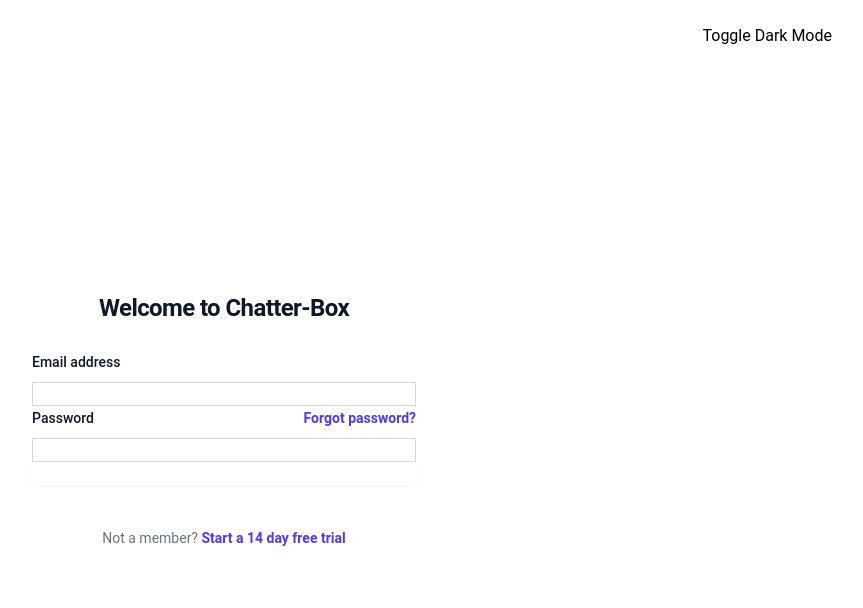
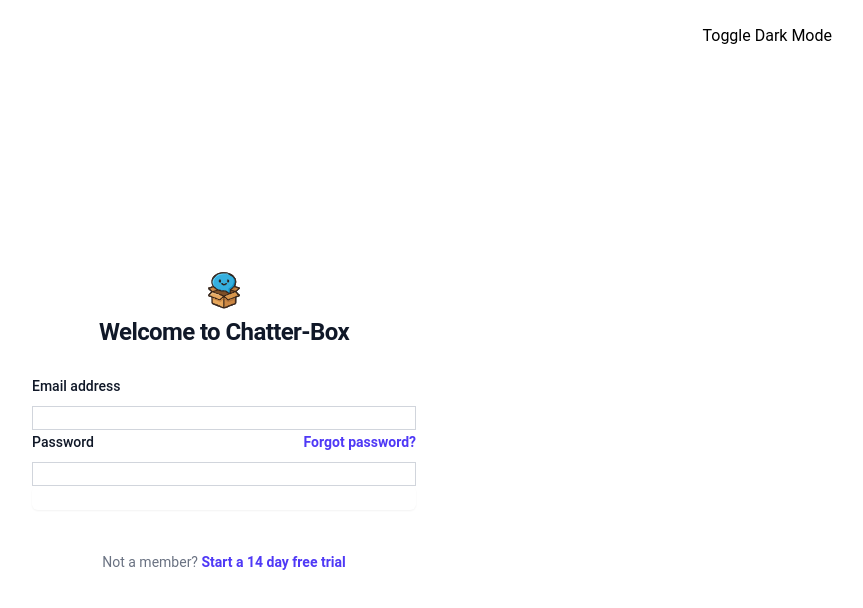
Before and after one commit to Jetrossgalinato/Chatter-box, a Vue app: page / in a window 1280 px wide. Shown: the top 608 px of the page, without its empty margins (416-1279 px from the left). Built offline with nearby package versions, Linux system fonts and the light colour scheme.

Commit message:
added logo in log in page

```diff
--- a/src/views/Forms/LoginForm.vue
+++ b/src/views/Forms/LoginForm.vue
@@ -12,6 +12,7 @@
     </div>
 
     <div class="mt-10 sm:mx-auto sm:w-full sm:max-w-sm">
+      <img class="mx-auto h-12 w-auto" src="/src/assets/logo.svg" alt="Chatter-Box Logo" />
       <h2
         class="text-center text-2xl font-bold leading-9 tracking-tight text-gray-900 dark:text-gray-100"
       >
```
